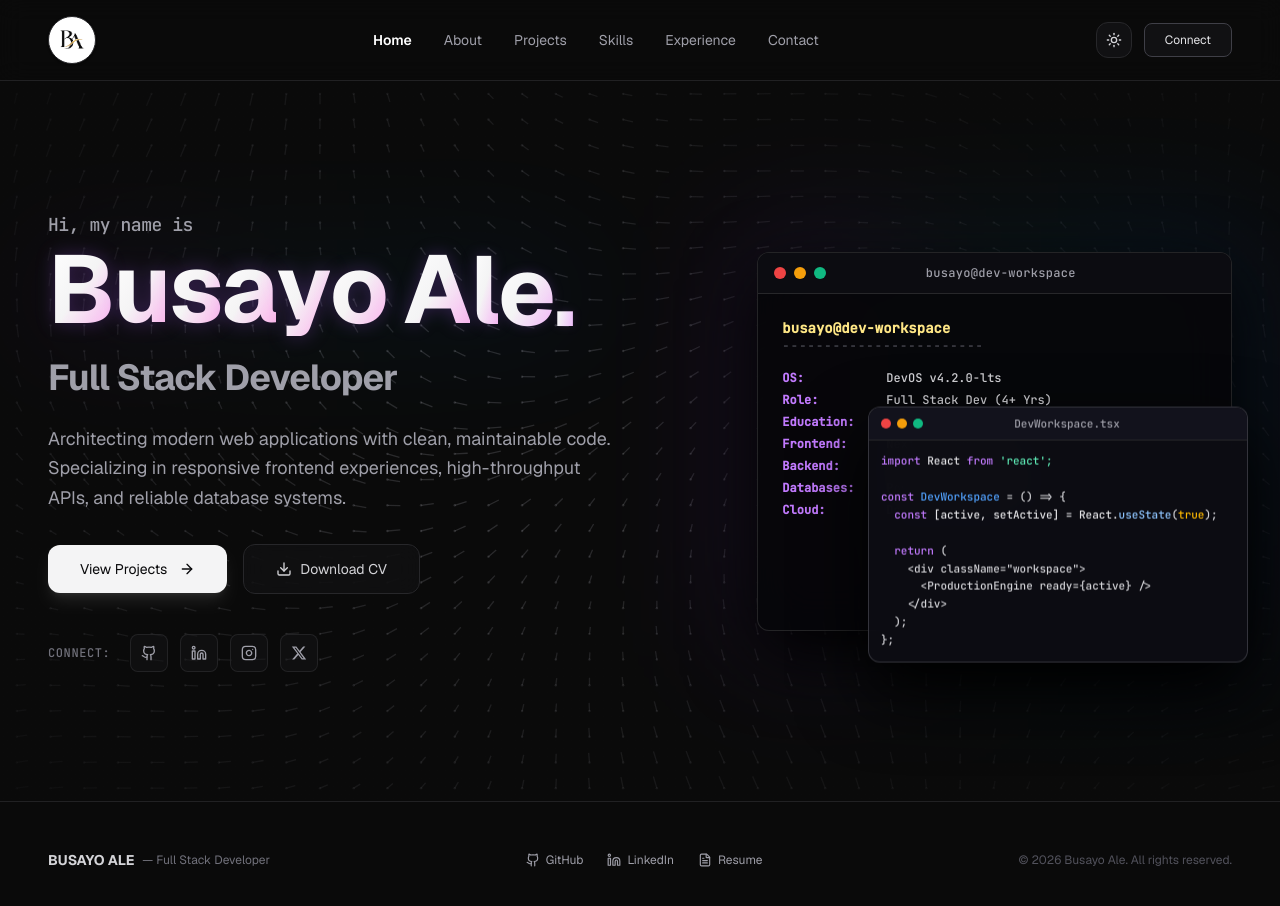
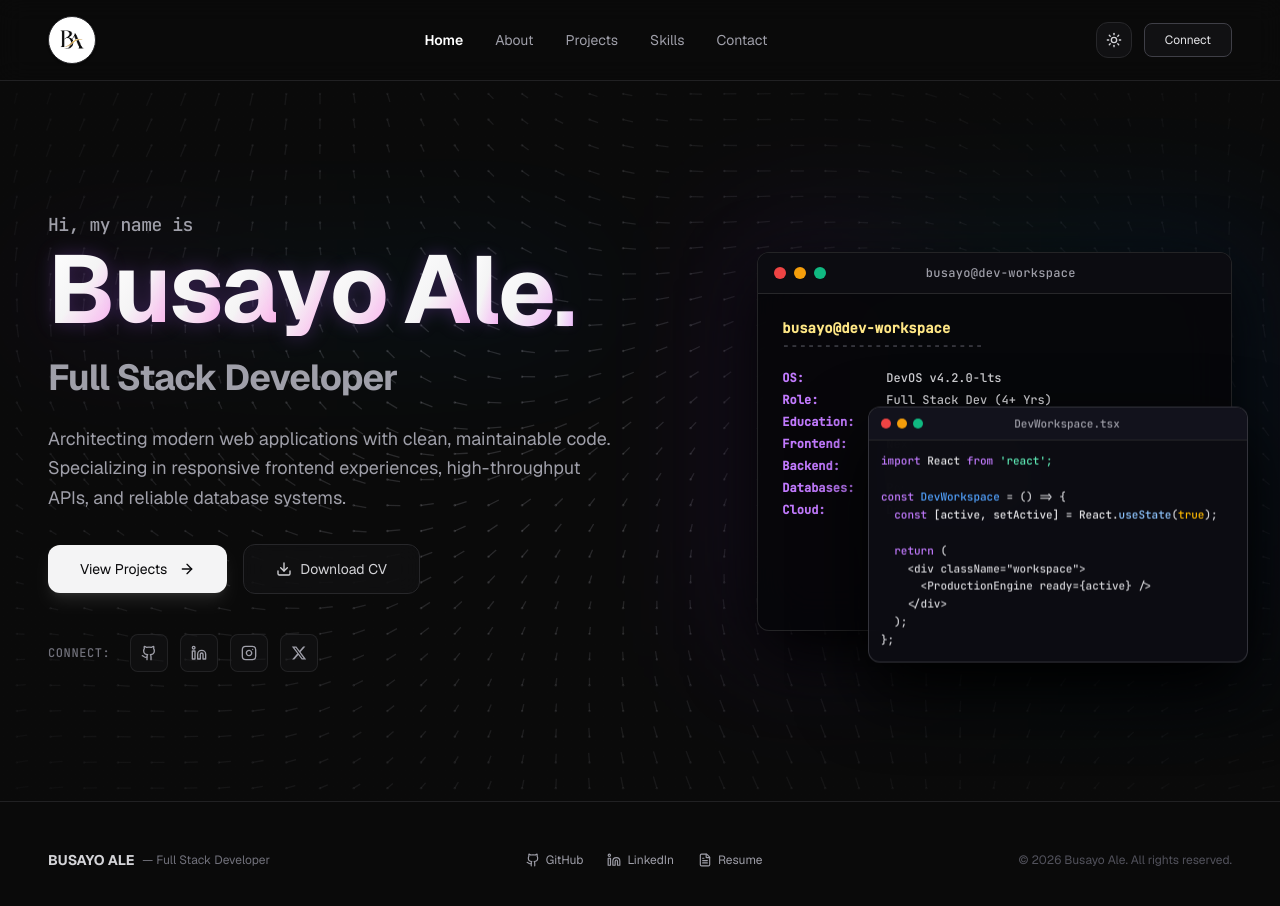
Before and after one commit to busyboy090/portfolio, a Next.js app: page / in a window 1280 px wide. Shown: the top 906 px of the page. Built offline with nearby package versions, Linux system fonts and the light colour scheme.

Commit message:
fix: comment out Experience link in Navbar for future reference

```diff
--- a/components/layout/Navbar.tsx
+++ b/components/layout/Navbar.tsx
@@ -14,7 +14,7 @@ const NAV_LINKS = [
   { name: "About", href: "/about" },
   { name: "Projects", href: "/projects" },
   { name: "Skills", href: "/skills" },
-  { name: "Experience", href: "/experience" },
+  // { name: "Experience", href: "/experience" },
   { name: "Contact", href: "/contact" },
 ];
 
```
